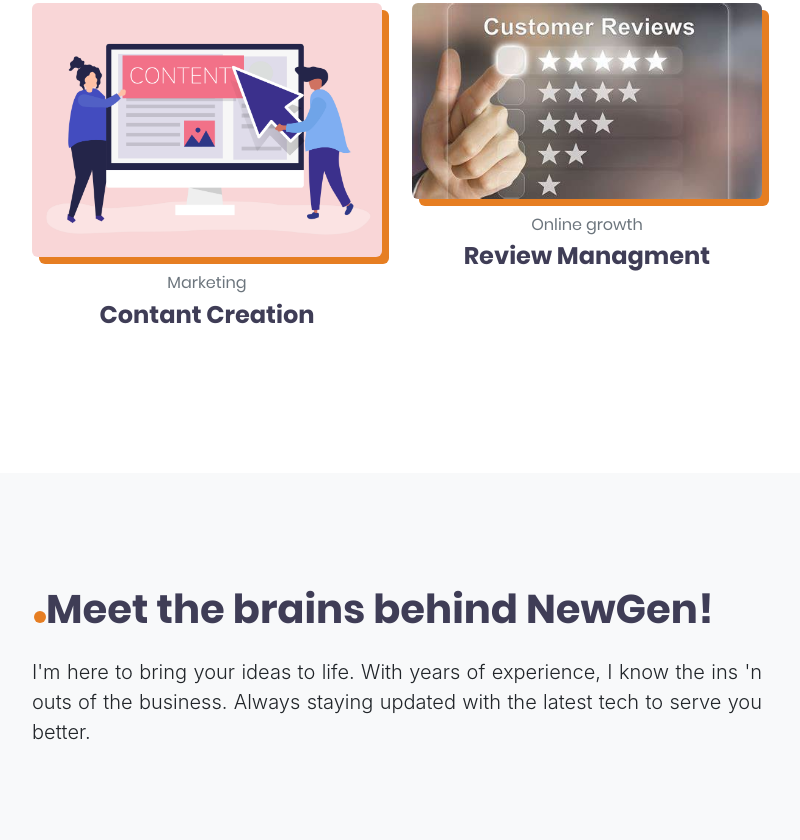
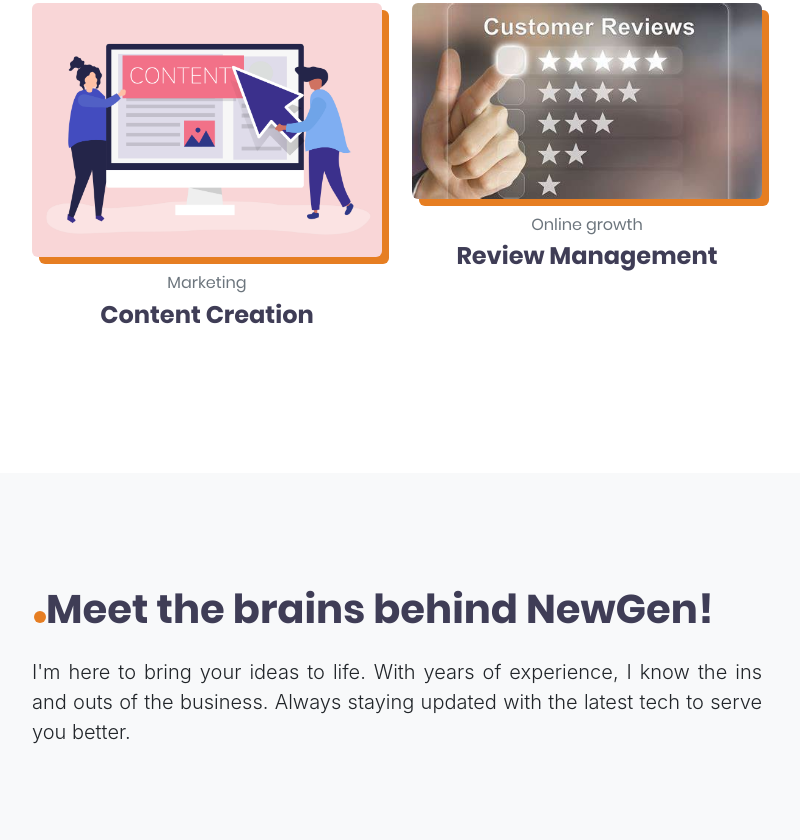
Before and after one commit to PrathmeshPol2004/NewGen, a plain HTML site: page index.html in a window 1280 px wide. Shown: the part 2072-2912 px from the top of the page, without its empty margins (243-1043 px from the left). Drawn offline with Linux system fonts and the light colour scheme.

Commit message:
Update index.html

```diff
--- a/index.html
+++ b/index.html
@@ -95,7 +95,7 @@
 				<div class="col-md-8">
 					<h1 class="dot mb-4">About us</h1>
 					<p class="lead text-justify">
-						We're an Quality People and we do Quality stuff. You can tell that by our Quality landing page. Notice how often I use the word quality? That's how Quality we are. But all jokes aside, we'd love to meet you. There's probably something we can do for you. We create websites, tools, other software, basically everything. We design brands and create everything necessary for you to run and promote your business.
+						We're a Quality People and we do Quality stuff. You can tell that by our Quality landing page. Notice how often I use the word quality? That's how Quality we are. But all jokes aside, we'd love to meet you. There's probably something we can do for you. We create websites, tools, other software, basically everything. We design brands and create everything necessary for you to run and promote your business.
 						<br><br>
 						Have a look at our portfolio below, and don't hesitate to contact us! We're always open to hear about your project and to see if we can help you.
 					</p>
@@ -180,7 +180,7 @@
 						<div class="card-body pt-3">
 							<h6 class="text-muted font-weight-lighter">Marketing</h6>
 							<h4 class="card-title mt-2">
-								Contant Creation
+								Content Creation
 							</h4>
 						</div>
 					</div>
@@ -194,7 +194,7 @@
 						<div class="card-body pt-3">
 							<h6 class="text-muted font-weight-lighter">Online growth</h6>
 							<h4 class="card-title mt-2">
-								Review Managment
+								Review Management
 							</h4>
 						</div>
 					</div>
@@ -218,7 +218,7 @@
 				<div class="col-md-8 mx-auto">
 					<h1 class="dot mb-4">Meet the brains behind NewGen!</h1>
 					<p class="lead text-justify">
-						I'm here to bring your ideas to life. With years of experience, I know the ins 'n outs of the business. Always staying updated with the latest tech to serve you better.
+						I'm here to bring your ideas to life. With years of experience, I know the ins and outs of the business. Always staying updated with the latest tech to serve you better.
 					</p>
 				</div>
 
@@ -242,7 +242,7 @@
 								</span>
 								<h4 class="card-title mt-2">
 
-									<br><small class="text-muted">I am also Designer & Deviloper</small>
+									<br><small class="text-muted">I am also Designer & Developerr</small>
 								</h4>
 								<p class="card-text">
 									<span class="text-muted">
```
